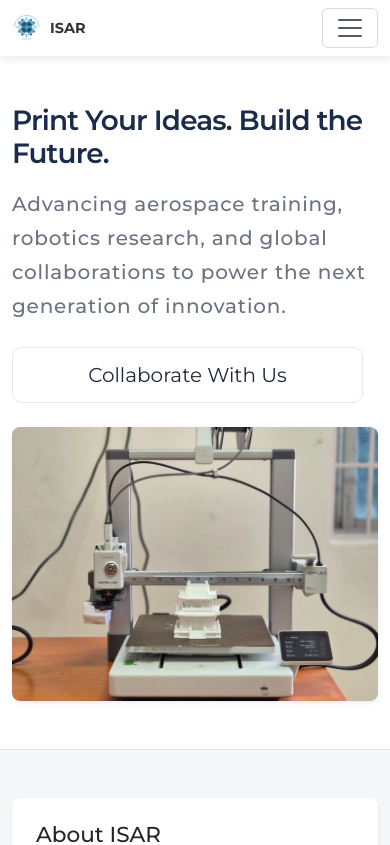
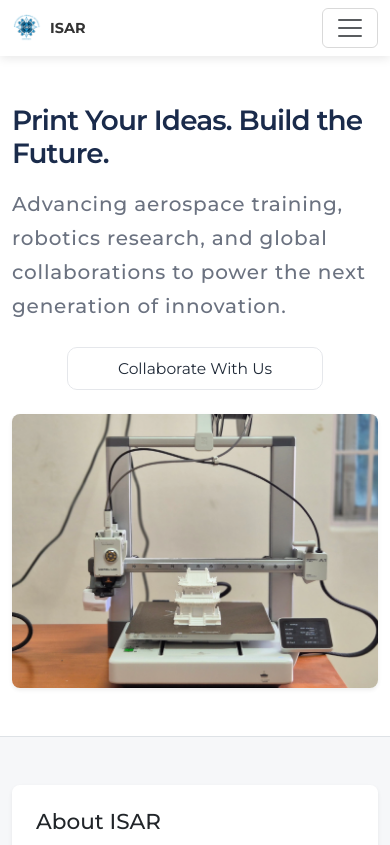
Before and after one commit to ISAAR2025/isar-website-2.0, a React (Create React App) app: page /about in a window 390 px wide. Shown: the top 845 px of the page. Built offline with nearby package versions, Linux system fonts and the light colour scheme.

Commit message:
Add button styles for small screens
Added responsive styles for buttons in small screens.

```diff
--- a/src/styles/Gallery.css
+++ b/src/styles/Gallery.css
@@ -170,3 +170,17 @@
     color: #aaa !important;
   }
 }
+@media (max-width: 575.98px) {
+  .btn,
+  .btn-lg {
+    width: 70%;                /* Set button width to 70% of its parent */
+    min-width: 140px;          /* Optional: Minimum width for legibility */
+    max-width: 270px;          /* Optional: Maximum width for visual balance */
+    display: block;
+    margin-left: auto;
+    margin-right: auto;        /* Center the button horizontally */
+    padding: 0.55rem 1rem;
+    font-size: 0.97rem;
+    box-sizing: border-box;
+  }
+}
```
